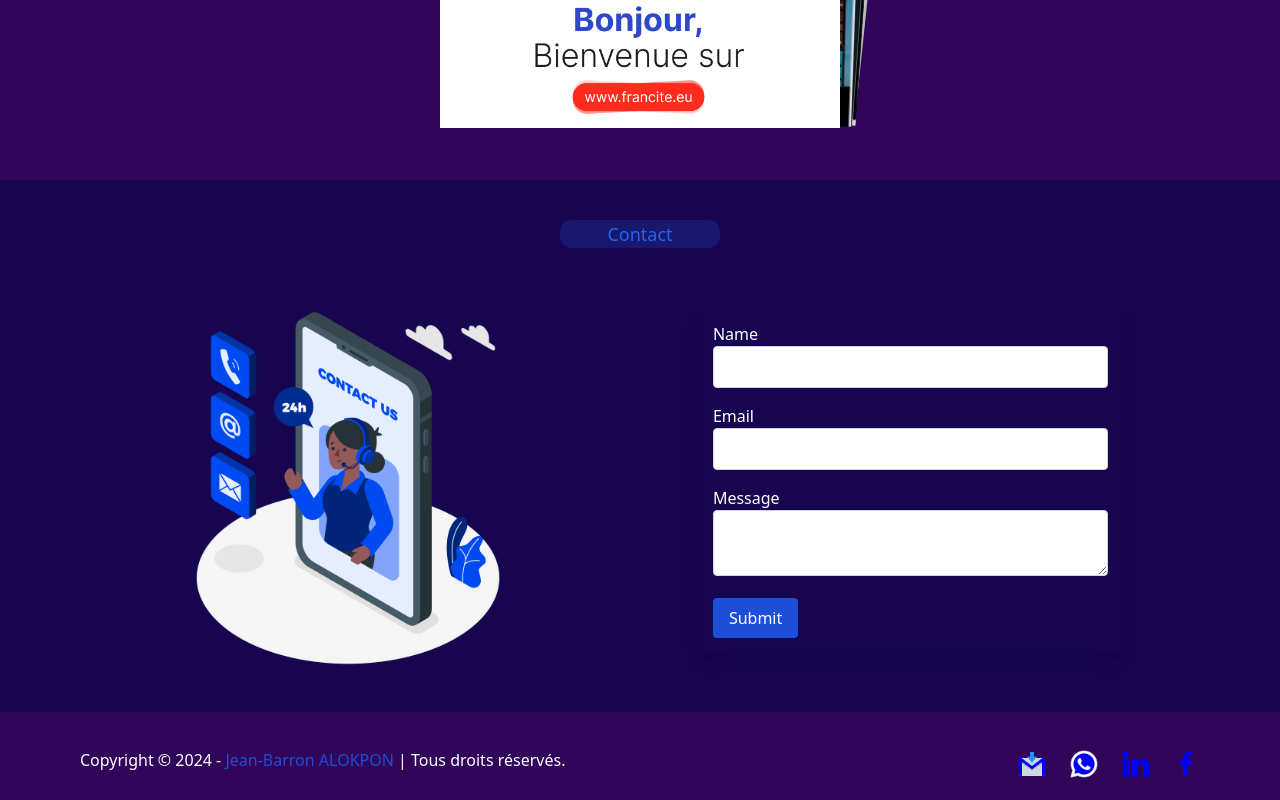
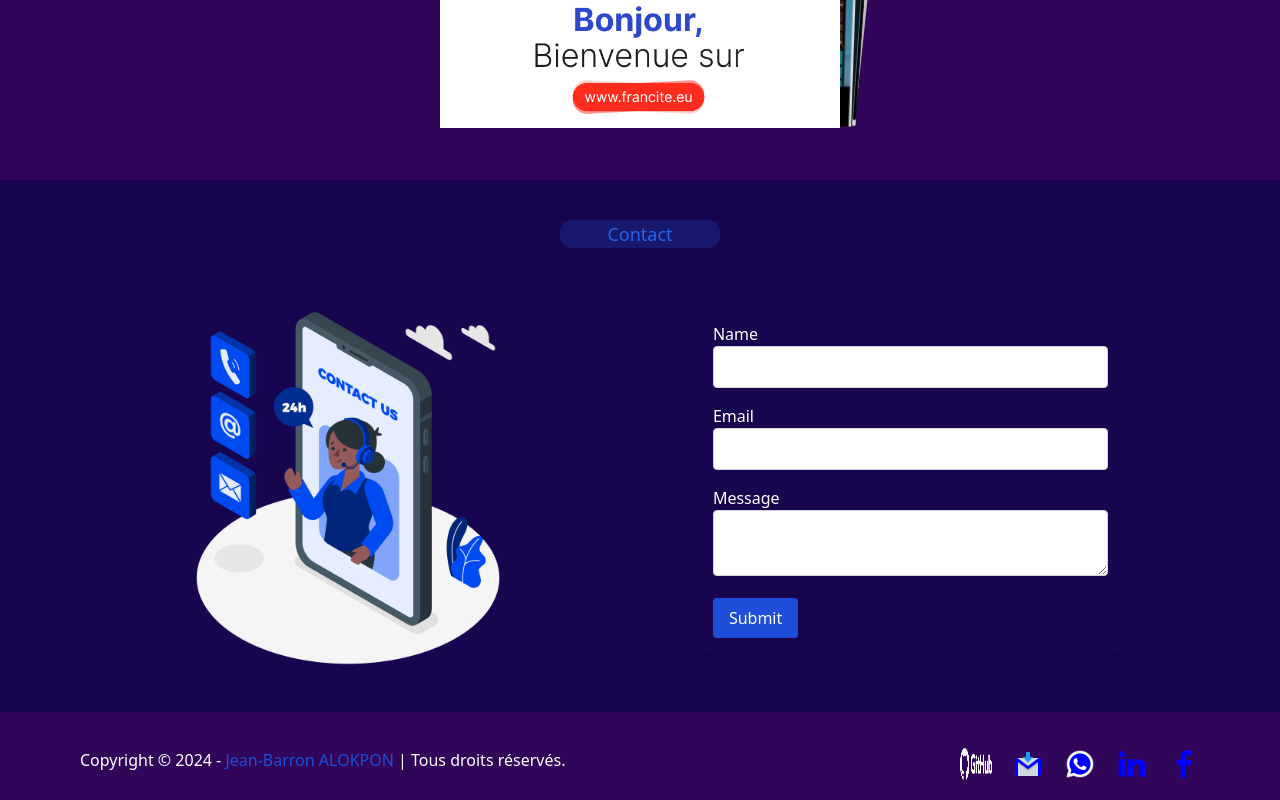
Before and after one commit to Barronakn/jeanbarronalokpon-portfolio, a React (Create React App) app: page / in a window 1280 px wide. Shown: the part 3226-4026 px from the top of the page. Built offline with nearby package versions, Linux system fonts and the light colour scheme.

Commit message:
Add Github link and refactor Footer with new components:FooterSociaux

```diff
--- /dev/null
+++ b/src/Components/FooterSociaux.jsx
@@ -0,0 +1,14 @@
+import React from "react";
+import { Link } from "react-router-dom";
+
+const FooterSociaux = ({link, icon, alt}) => {
+  return (
+    <div className="flex flex-row justify-center items-center gap-2">
+      <Link className="hover:underline" to={link}>
+        <img loading="lazy" className="w-8 h-8" src={icon} alt={alt} />
+      </Link>
+    </div>
+  );
+};
+
+export default FooterSociaux;
--- a/src/Components/Sections/Footer.jsx
+++ b/src/Components/Sections/Footer.jsx
@@ -1,9 +1,11 @@
 import React from "react";
 import { Link } from "react-router-dom";
+import github from "../../assets/sociaux/github.png";
 import facebook from "../../assets/sociaux/facebook.png";
 import wathsApp from "../../assets/sociaux/whatsapp.png";
 import linkedin from "../../assets/sociaux/linkedin.png";
 import mail from "../../assets/sociaux/mail.png";
+import FooterSociaux from "../FooterSociaux";
 
 const Footer = () => {
   return (
@@ -16,32 +18,11 @@ const Footer = () => {
         </div>
 
         <ul className="mt-4 flex flex-row justify-center items-center gap-5">
-          <div className="flex flex-row justify-center items-center gap-2">
-            <Link
-              className="hover:underline"
-              to="mailto:jeanbarronalokpon@gmail.com"
-            >
-              <img loading="lazy" className="w-8 h-8" src={mail} alt="mail-icon" />
-            </Link>
-          </div>
-          <div className="flex flex-row justify-center items-center gap-2">
-            <Link className="hover:underline" to="https://wa.me/22961225071">
-              <img loading="lazy" className="w-8 h-8" src={wathsApp} alt="wathsApp-icon" />
-            </Link>
-          </div>
-          <div className="flex flex-row justify-center items-center gap-2">
-            <Link to="htpps://www.linkedin.com/in/jean-barron-alopkon-66501b22b">
-              <img loading="lazy" className="w-8 h-8" src={linkedin} alt="linkedin-icon" />
-            </Link>
-          </div>
-          <div className="flex flex-row justify-center items-center gap-2">
-            <Link
-              className="hover:underline"
-              to="htpps://www.facebook.com/jeanbarron.akn"
-            >
-              <img loading="lazy" className="w-7 h-7" src={facebook} alt="facebook-icon" />
-            </Link>
-          </div>
+          <FooterSociaux link="https://github.com/Barronakn" icon={github} alt="github-icon" />
+          <FooterSociaux link="mailto:jeanbarronalokpon@gmail.com" icon={mail} alt="mail-icon" />
+          <FooterSociaux link="https://wa.me/22961225071" icon={wathsApp} alt="wathsApp-icon" />
+          <FooterSociaux link="htpps://www.linkedin.com/in/jean-barron-alopkon-66501b22b" icon={linkedin} alt="linkedin-icon" />
+          <FooterSociaux link="htpps://www.facebook.com/jeanbarron.akn" icon={facebook} alt="facebook-icon" />
         </ul>
       </div>
     </footer>
--- a/src/styles/setting.css
+++ b/src/styles/setting.css
@@ -27,16 +27,16 @@
     background-size: cover;
 }
 
-body::-webkit-scrollbar {
+::-webkit-scrollbar {
     width: 12px;
 }
 
-body::-webkit-scrollbar-thumb {
+::-webkit-scrollbar-thumb {
     border-radius: 15px;
     background-color: #0000ff;
 }
 
-body::-webkit-scrollbar-thumb:hover {
+::-webkit-scrollbar-thumb:hover {
     cursor: pointer;
 }
 
```
Also changed, not shown: src/assets/sociaux/github.png (added).
